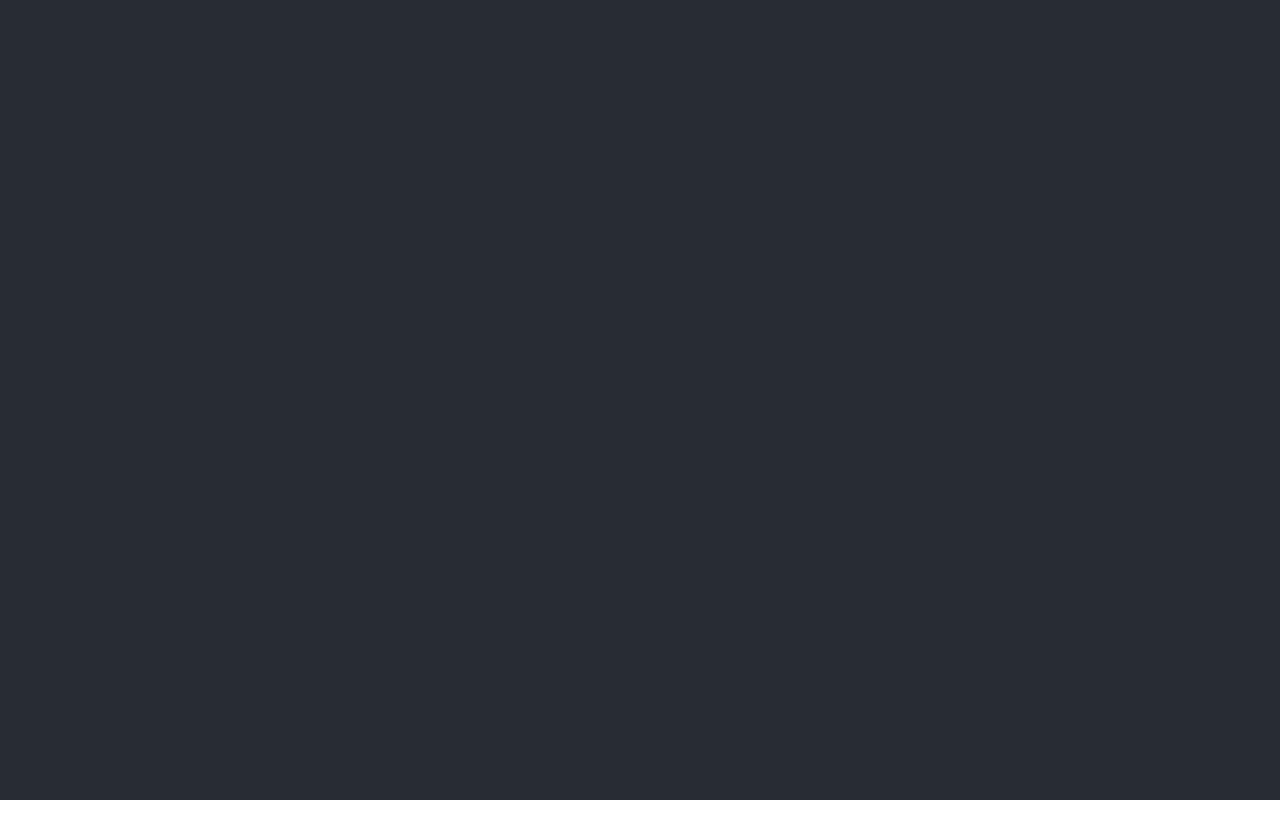
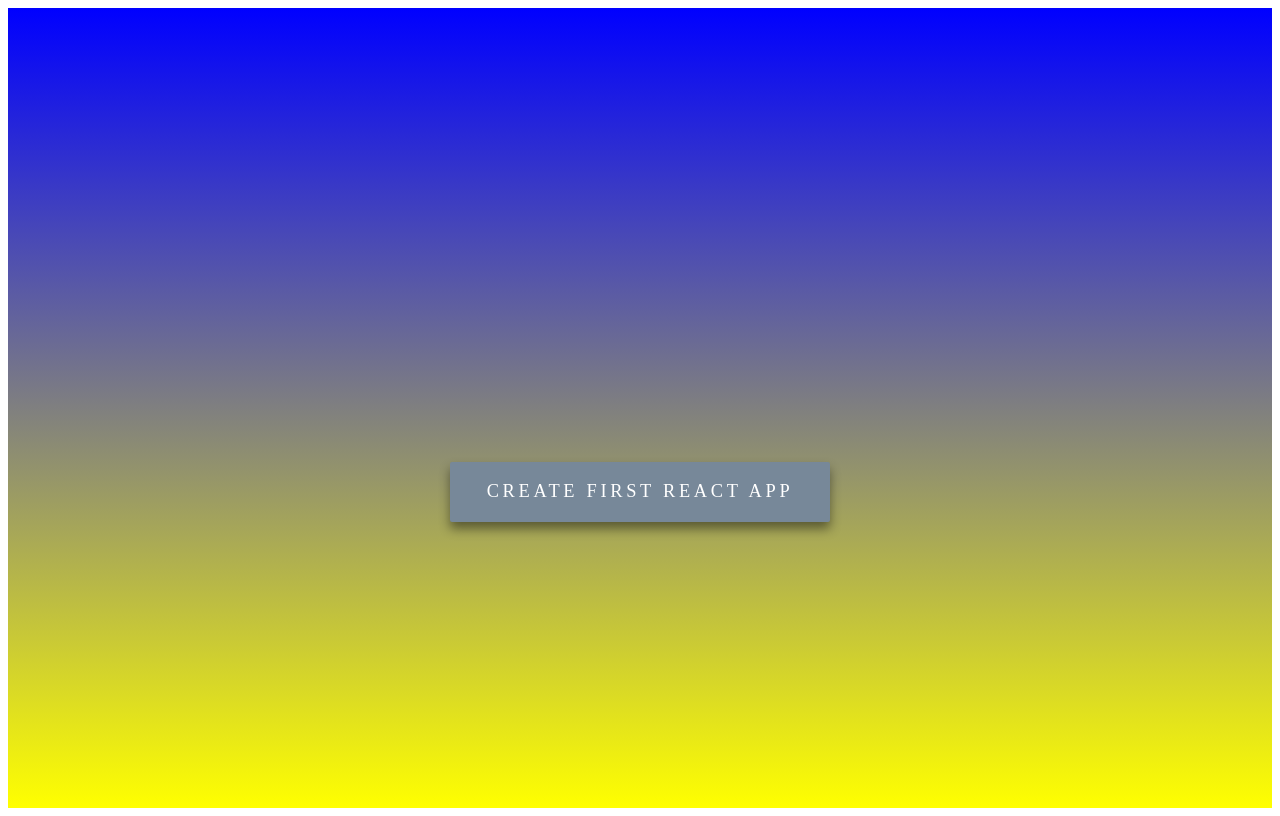
Before and after one commit to KulGit/reactGB, a React (Create React App) app: page / in a window 1280 px wide. Built offline with nearby package versions, Linux system fonts and the light colour scheme.

Commit message:
first lesson is done

```diff
--- a/src/App.css
+++ /dev/null
@@ -1,38 +0,0 @@
-.App {
-  text-align: center;
-}
-
-.App-logo {
-  height: 40vmin;
-  pointer-events: none;
-}
-
-@media (prefers-reduced-motion: no-preference) {
-  .App-logo {
-    animation: App-logo-spin infinite 20s linear;
-  }
-}
-
-.App-header {
-  background-color: #282c34;
-  min-height: 100vh;
-  display: flex;
-  flex-direction: column;
-  align-items: center;
-  justify-content: center;
-  font-size: calc(10px + 2vmin);
-  color: white;
-}
-
-.App-link {
-  color: #61dafb;
-}
-
-@keyframes App-logo-spin {
-  from {
-    transform: rotate(0deg);
-  }
-  to {
-    transform: rotate(360deg);
-  }
-}
--- a/src/App.js
+++ b/src/App.js
@@ -1,11 +1,10 @@
-import './App.css';
+import Message from './Message';
 
 function App() {
+  const textMessage = "Create first React app";
   return (
-    <div className="App">
-      <header className="App-header">
-
-      </header>
+    <div>
+      <Message name={textMessage}/>
     </div>
   );
 }
--- /dev/null
+++ b/src/Message.css
@@ -0,0 +1,32 @@
+@keyframes bouncing{
+    0%  { bottom: 0; box-shadow: 0 0 5px rgba(0,0,0,0.5);}
+    100%{ bottom: 50px; box-shadow: 0 50px 50px rgba(0,0,0,0.1);}
+  }
+.button-jump {
+animation: bouncing 0.5s cubic-bezier(0.1,0.25,0.1,1) 0s infinite alternate both;
+}
+div {
+    min-height: 100vh;
+    display: flex;
+    justify-content: center;
+    align-items: center;
+    background: linear-gradient(blue,yellow) ;
+}
+
+p {
+    animation: bouncing 0.5s cubic-bezier(.1,.25,.1,1) 0s infinite alternate both;
+    background: lightslategrey;
+    border-radius: 2px;
+    display: inline-block;
+    color: white;
+    cursor: pointer;
+    font-size: 1.15rem;
+    font-weight: 300;
+    letter-spacing: 0.2em;
+    padding: 1em 2em 1.1em;
+    position: relative;
+    text-decoration: none;
+    text-transform: uppercase;
+    vertical-align: top;
+    margin-top: 200px;
+}
--- /dev/null
+++ b/src/Message.jsx
@@ -0,0 +1,13 @@
+import './Message.css';
+
+function Message (props) {
+    return (
+        <div>
+            <p className='button-jump'>
+                {props.name}
+            </p>
+        </div>
+    );
+}
+
+export default Message;
--- a/src/index.css
+++ /dev/null
@@ -1,13 +0,0 @@
-body {
-  margin: 0;
-  font-family: -apple-system, BlinkMacSystemFont, 'Segoe UI', 'Roboto', 'Oxygen',
-    'Ubuntu', 'Cantarell', 'Fira Sans', 'Droid Sans', 'Helvetica Neue',
-    sans-serif;
-  -webkit-font-smoothing: antialiased;
-  -moz-osx-font-smoothing: grayscale;
-}
-
-code {
-  font-family: source-code-pro, Menlo, Monaco, Consolas, 'Courier New',
-    monospace;
-}
--- a/src/index.js
+++ b/src/index.js
@@ -1,8 +1,6 @@
 import React from 'react';
 import ReactDOM from 'react-dom/client';
-import './index.css';
 import App from './App';
-import reportWebVitals from './reportWebVitals';
 
 const root = ReactDOM.createRoot(document.getElementById('root'));
 root.render(
@@ -10,8 +8,3 @@ root.render(
     <App />
   </React.StrictMode>
 );
-
-// If you want to start measuring performance in your app, pass a function
-// to log results (for example: reportWebVitals(console.log))
-// or send to an analytics endpoint. Learn more: https://bit.ly/CRA-vitals
-reportWebVitals();
--- a/src/reportWebVitals.js
+++ /dev/null
@@ -1,13 +0,0 @@
-const reportWebVitals = onPerfEntry => {
-  if (onPerfEntry && onPerfEntry instanceof Function) {
-    import('web-vitals').then(({ getCLS, getFID, getFCP, getLCP, getTTFB }) => {
-      getCLS(onPerfEntry);
-      getFID(onPerfEntry);
-      getFCP(onPerfEntry);
-      getLCP(onPerfEntry);
-      getTTFB(onPerfEntry);
-    });
-  }
-};
-
-export default reportWebVitals;
```
Also changed, not shown: src/setupTests.js (deleted, +0 -5 lines), 1 other file (tests, documents, lock files or other folders).
